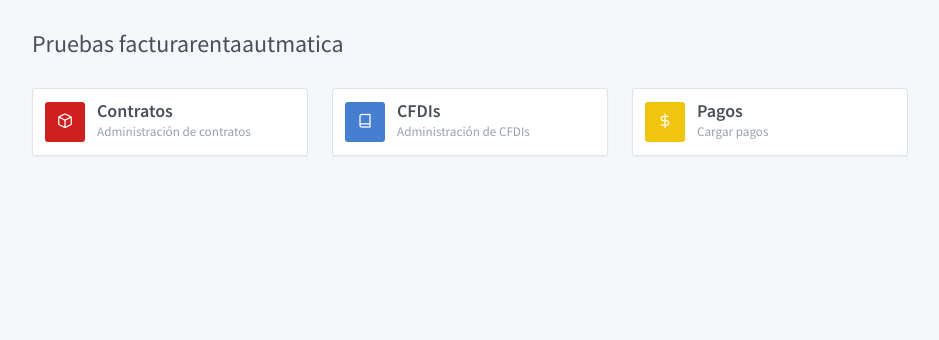
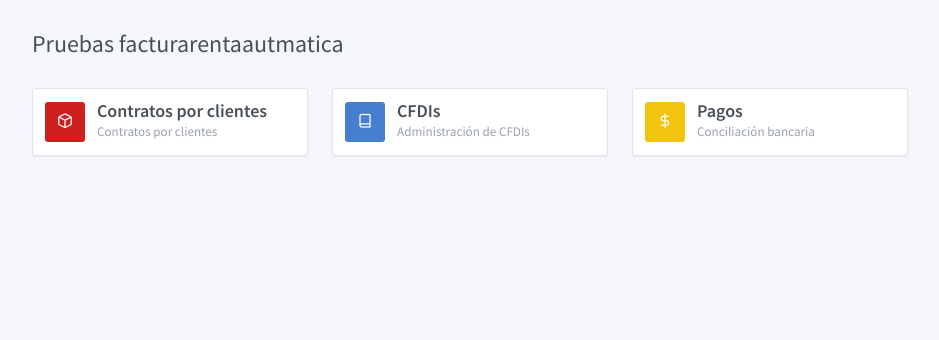
Before and after one commit to luisiturrios1/facturarentaautmatica, a Django app: page / in a window 1280 px wide. Shown: the part 121-461 px from the top of the page, without its empty margins (20-959 px from the left). Run offline with Django 3.2, Linux system fonts and the light colour scheme; the visitor is signed in with stand-in values (Sample User, id 1); parts of the project's set-up code (start-up, migrations or seed data) failed here and were passed over; some libraries are stand-ins or nearby versions.

Commit message:
Cambiar nombres de visualizacion

```diff
--- a/src/webapp/models.py
+++ b/src/webapp/models.py
@@ -74,7 +74,7 @@ class Contrato(models.Model):
     correo_cliente = models.EmailField(null=False, blank=False)
     telefono_cliente = models.CharField(max_length=10, null=True, blank=True)
 
-    saldo_contrato = models.DecimalField(max_digits=20, decimal_places=2, null=False, blank=False, default=0)
+    saldo_contrato = models.DecimalField(max_digits=20, decimal_places=2, null=False, blank=False, default=0, verbose_name='saldo vencido')
     precio_mensual = models.DecimalField(
         max_digits=20, decimal_places=2, null=False, help_text=u'Ingrese el precio antes de impuestos'
     )
--- a/src/webapp/templates/webapp/index.html
+++ b/src/webapp/templates/webapp/index.html
@@ -15,9 +15,9 @@
                     </span>
 
                     <div>
-                        <h4 class="m-0"><a href="{% url 'webapp:contrato-list' %}">Contratos
+                        <h4 class="m-0"><a href="{% url 'webapp:contrato-list' %}">Contratos por clientes
                         </a></h4>
-                        <small class="text-muted">Administración de contratos</small>
+                        <small class="text-muted">Contratos por clientes</small>
                     </div>
                 </div>
             </div>
@@ -47,7 +47,7 @@
                     <div>
                         <h4 class="m-0"><a href="{% url 'webapp:pagos-buscar' %}">Pagos
                         </a></h4>
-                        <small class="text-muted">Cargar pagos</small>
+                        <small class="text-muted">Conciliación bancaria</small>
                     </div>
                 </div>
             </div>
```
